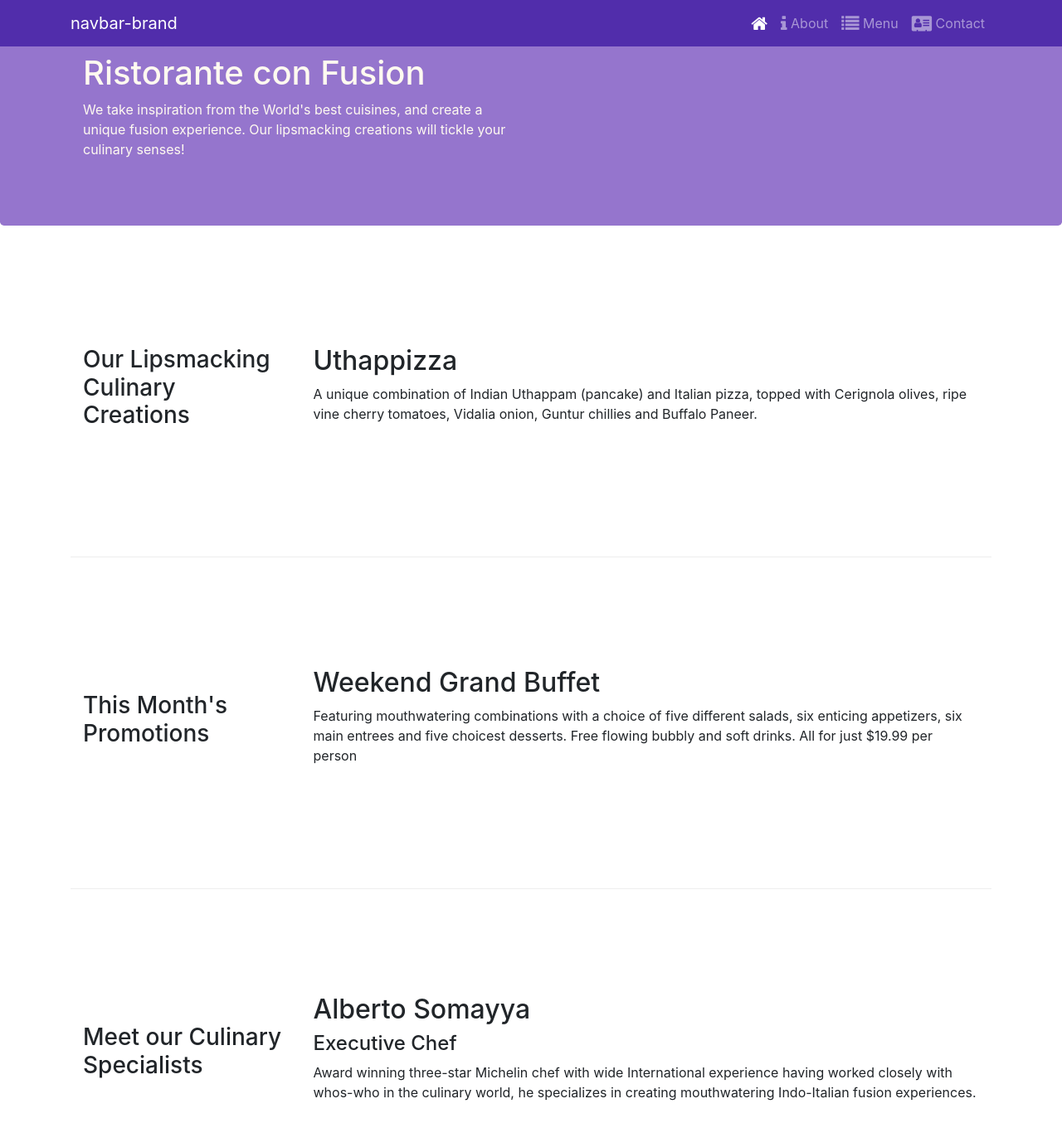
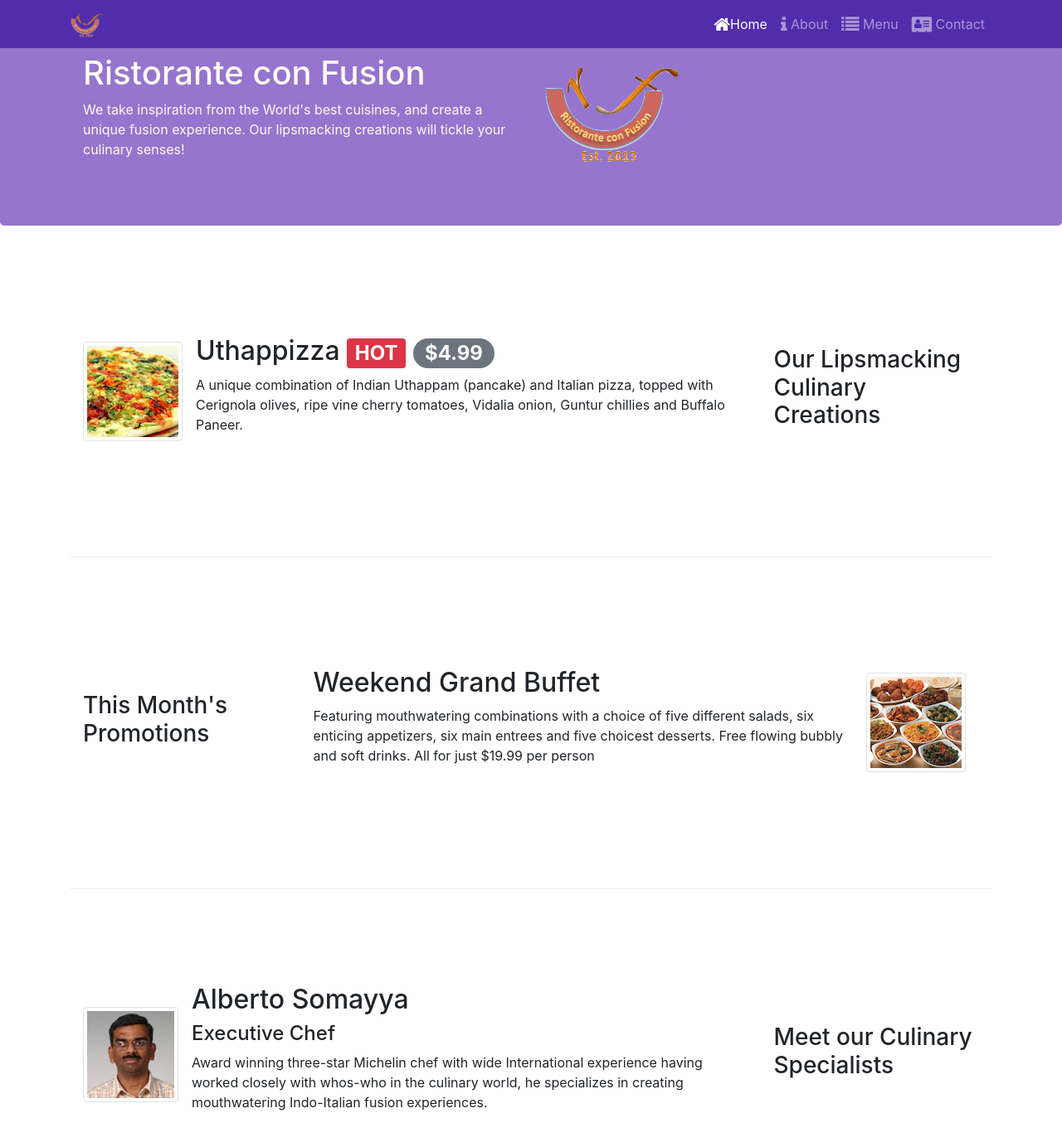
Before and after one commit to TejaHara/coursera-fsd, a website: page index.html in a window 1280 px wide. Shown: the top 1360 px of the page at 83% size. Drawn offline with nearby package versions, Linux system fonts and the light colour scheme.

Commit message:
badges/alerts/media

```diff
--- a/index.html
+++ b/index.html
@@ -16,15 +16,15 @@
 </head>
 
 <body>
-    <nav class="navbar navbar-dark navbar-expand-sm fixed-top ">
+    <nav class="navbar navbar-dark navbar-expand-sm fixed-top">
         <div class="container">
             <button class="navbar-toggler" type="button" data-toggle="collapse" data-target="#Navbar">
                 <span class="navbar-toggler-icon"></span>
             </button>
-            <a class="navbar-brand mr-auto" href="#">navbar-brand</a>
+            <a class="navbar-brand mr-auto" href="#"><img src="img/logo.png" alt="logo" height="30" width="40"></a>
             <div class="collapse navbar-collapse" id="Navbar">
                 <ul class="navbar-nav ml-auto">
-                    <li class="nav-item active"><a class="nav-link" href="#"><span class="fa fa-home fa-lg"></span></a> </li>
+                <li class="nav-item active"><a class="nav-link" href="./index.html"><span class="fa fa-home fa-lg"></span>Home</a> </li>
                 <li class="nav-item"><a class="nav-link" href="./aboutus.html"> <span class="fa fa-info fa-lg"></span> About</a> </li>
                 <li class="nav-item"><a class="nav-link" href="#"><span class="fa fa-list fa-lg"></span> Menu</a> </li>
                 <li class="nav-item"><a class="nav-link" href="./contactus.html"><span class="fa fa-address-card    fa-lg"></span> Contact</a> </li>
@@ -43,7 +43,8 @@
                     <h1>Ristorante con Fusion</h1>
                     <p>We take inspiration from the World's best cuisines, and create a unique fusion experience. Our lipsmacking creations will tickle your culinary senses!</p>
                 </div>
-                <div class="col-12 col-sm">
+                <div class="col-12 col-sm align-self-center">
+                    <img src="img/logo.png" alt="log" class="img-fluid">
                 </div>
             </div>
         </div>
@@ -51,12 +52,17 @@
 
     <div class="container">
         <div class="row row-content align-items-center">
-            <div class="col-12 col-sm-4 col-md-3">
+            <div class="col-12 col-sm-4 order-sm-last col-md-3">
                 <h3>Our Lipsmacking Culinary Creations</h3>
             </div>
             <div class="col col-sm col-md">
-                <h2>Uthappizza</h2>
+                <div class="media">
+                    <img src="img/uthappizza.png" alt="Uthappizza" class="d-flex mr-3 img-thumbnail align-self-center">
+                    <div class="media-body">
+                        <h2 class="mt-0">Uthappizza <span class="badge badge-danger"> HOT </span>  <span class="badge badge-pill badge-secondary"> $4.99 </span></h2>
                         <p>A unique combination of Indian Uthappam (pancake) and Italian pizza, topped with Cerignola olives, ripe vine cherry tomatoes, Vidalia onion, Guntur chillies and Buffalo Paneer.</p>
+                    </div>
+                </div>
              </div>
         </div>
 
@@ -66,19 +72,29 @@
                 <h3>This Month's Promotions</h3>
             </div>
             <div class="col col-sm col-md">
-                <h2>Weekend Grand Buffet</h2>
+                <div class="media">
+                    <img src="img/buffet.png" alt="Buffet" class="d-flex mr-3 order-sm-last img-thumbnail align-self-center">
+                    <div class="media-body">
+                        <h2 class="mt-0">Weekend Grand Buffet</h2>
                         <p>Featuring mouthwatering combinations with a choice of five different salads, six enticing appetizers, six main entrees and five choicest desserts. Free flowing bubbly and soft drinks. All for just $19.99 per person </p>
+                    </div>
+               </div>
             </div>
         </div>
 
         <div class="row row-content align-items-center">
-            <div class="col-12 col-sm-4 col-md-3">
+            <div class="col-12 col-sm-4 order-sm-last col-md-3">
                 <h3>Meet our Culinary Specialists</h3>
             </div>
             <div class="col col-sm col-md">
-                <h2>Alberto Somayya</h2>
+                <div class="media">
+                    <img src="img/alberto.png" alt="Alberto" class="d-flex mr-3 img-thumbnail align-self-center">
+                    <div class="media-body">
+                        <h2 class="mt-0">Alberto Somayya</h2>
                         <h4>Executive Chef</h4>
                         <p>Award winning three-star Michelin chef with wide International experience having worked closely with whos-who in the culinary world, he specializes in creating mouthwatering Indo-Italian fusion experiences. </p>
+                    </div>
+                </div>
             </div>
         </div>
     </div>
```
Also changed, not shown: aboutus.html (+5 -4 lines), contactus.html (+11 -8 lines), img/alberto.png (added), img/buffet.png (added), img/logo.png (added), img/uthappizza.png (added), 1 other file. Lines whose indentation alone changed are shown as unchanged.
